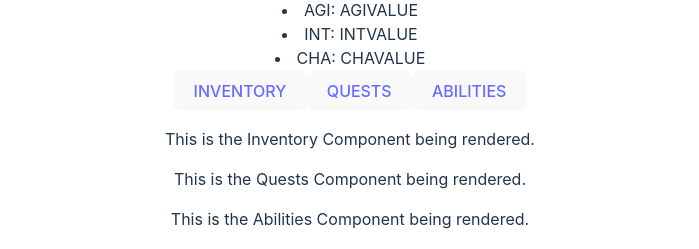
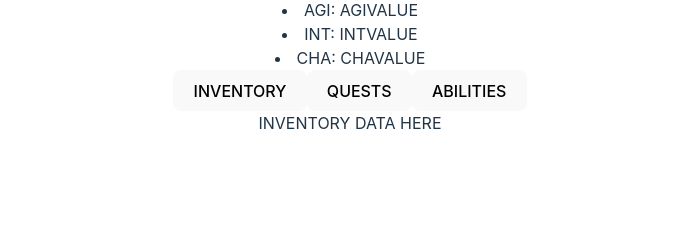
Before and after one commit to KLoCascio/DungeonFit, a React (Vite) app in the folder DungeonFit/: page /character in a window 1280 px wide. Shown: the part 703-952 px from the top of the page, without its empty margins (290-989 px from the left). After the commit the page ends 870 px from the top, so only its background shows below. Built offline with nearby package versions, Linux system fonts and the light colour scheme.

Commit message:
inventory/quests/abilities toggle

```diff
--- a/DungeonFit/src/components/Character.jsx
+++ b/DungeonFit/src/components/Character.jsx
@@ -1,11 +1,9 @@
 // PROFILE
 
-import React, { useState } from 'react'
-import { Link, Route, Routes } from 'react-router-dom'
+import { useEffect, useState } from 'react'
+import { useParams, Link } from 'react-router-dom'
 
-import Inventory from './Inventory'
-import Quests from './Quests'
-import Abilities from './Abilities'
+import axios from 'axios'
 
 // MVP: component shows user's most recently completed achievements on the home page.
 // Stretch: component shows user's friends/group's recently completed achievements on the home page.
@@ -13,12 +11,27 @@ import Abilities from './Abilities'
 // route should be /character
 
 export default function Character() {
-    const [activeTab, setActiveTab] = useState('')
+    const [isInventoryVisible, setIsInventoryVisible] = useState(true)
+    const [isQuestsVisible, setIsQuestsVisible] = useState(false)
+    const [isAbilitiesVisible, setIsAbilitiesVisible] = useState(false)
 
-    const handleTabClick = (tab) => {
-        setActiveTab(tab)
+    const toggleInventory = () => {
+        setIsInventoryVisible(true)
+        setIsQuestsVisible(false)
+        setIsAbilitiesVisible(false)
     }
 
+    const toggleQuests = () => {
+        setIsInventoryVisible(false)
+        setIsQuestsVisible(true)
+        setIsAbilitiesVisible(false)
+    }
+
+    const toggleAbilities = () => {
+        setIsInventoryVisible(false)
+        setIsQuestsVisible(false)
+        setIsAbilitiesVisible(true)
+    }
 
     return (
         <div className="Character">
@@ -36,31 +49,15 @@ export default function Character() {
             <li>CHA: CHAVALUE</li>
 
             {/* buttons for modals? bottom section of character panel that will show inventory, quests or abilities -- depending on the button clicked. */}
-            <button className={`inventory-button ${activeTab === 'inventory' ? 'active' : ''}`} onClick={() => handleTabClick('inventory')}>
-                <Link to="/character/inventory">INVENTORY</Link>
-            </button>
-            <button className={`quests-button ${activeTab === 'quests' ? 'active' : ''}`} onClick={() => handleTabClick('quests')}>
-                <Link to="/character/quests">QUESTS</Link>
-            </button>
-            <button className={`abilities-button ${activeTab === 'abilities' ? 'active' : ''}`} onClick={() => handleTabClick('abilities')}>
-                <Link to="/character/abilities">ABILITIES</Link>
-            </button>
+            <button onClick={toggleInventory} className="inventory-button">INVENTORY</button>
+            <button onClick={toggleQuests} className="quests-button">QUESTS</button>
+            <button onClick={toggleAbilities} className="abilities-button">ABILITIES</button>
+            {/* conditional rendering */}
 
-            {/* Use Switch and Route to conditionally render the selected component */}
-            <div>
-                <Inventory className="Inventory-Tab"/>
-                <Quests className="Quests-Tab"/>
-                <Abilities className="Abilities-Tab"/>
-                <Routes>
-                    {/* <Route path="/character/inventory" element={<Inventory inventory={props.inventory} />} /> */}
-                    {/* <Route path="/character/quests">
-                        <Quests />
-                    </Route>
-                    <Route path="/character/abilities">
-                        <Abilities />
-                    </Route> */}
-                </Routes>
-            </div>
+            {isInventoryVisible && (<div className="inventory-tab">INVENTORY DATA HERE</div>)}
+            {isQuestsVisible && (<div className="quests-tab">QUEST DATA HERE</div>)}
+            {isAbilitiesVisible && (<div className="abilities-tab">ABILITY DATA HERE</div>)}
+
         </div>
     )
 }
```
